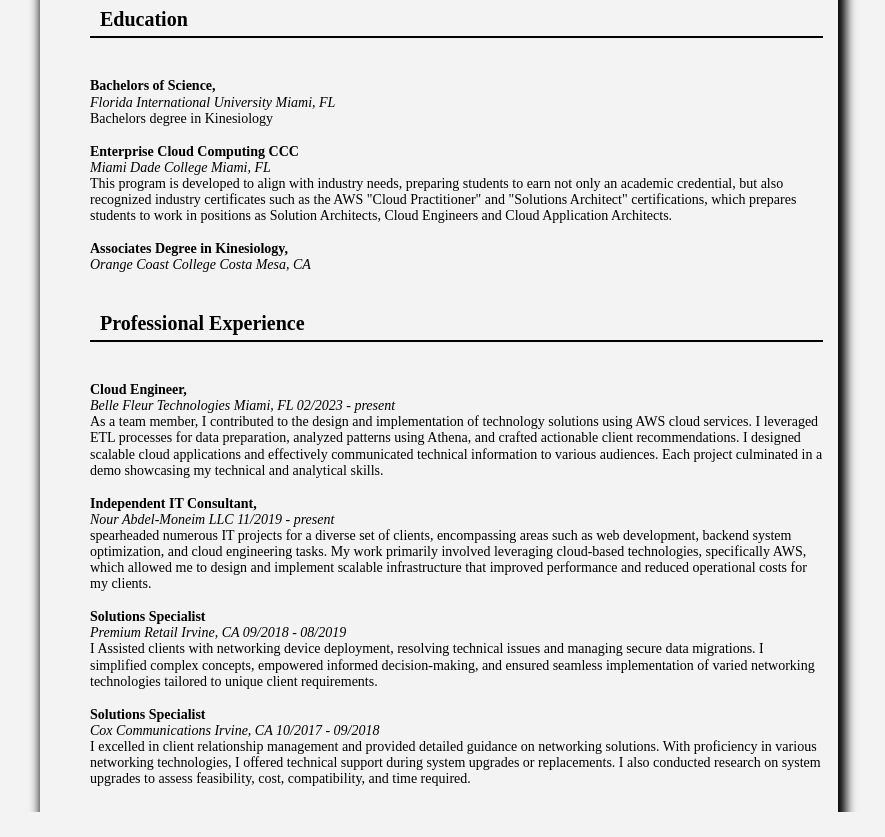
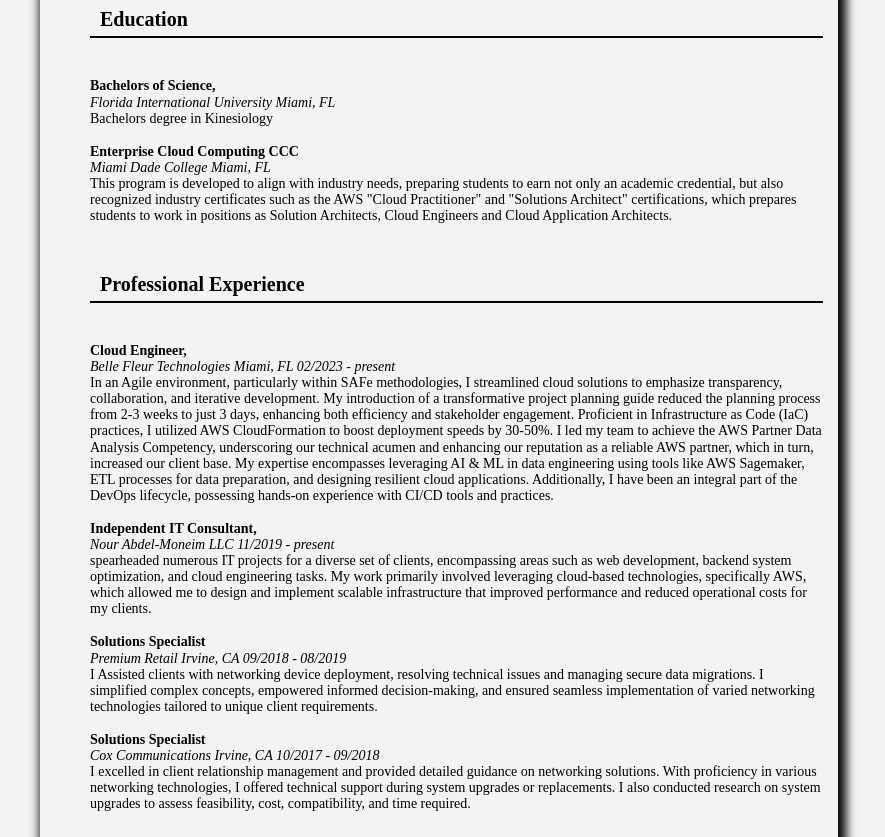
Before and after one commit to abdelmoneimnour24/serverless-cloud-resume-challenge-nour, a plain HTML site: page serverless-resume-challenge/myresumesite/index.html in a window 1280 px wide. Shown: the part 855-1692 px from the top of the page, without its empty margins (201-1086 px from the left). Before the commit the page ends 1667 px from the top, so only its background shows below. Drawn offline with nearby package versions, Linux system fonts and the light colour scheme; no server answers; a script that the page names is missing.

Commit message:
Update index.html

```diff
--- a/serverless-resume-challenge/myresumesite/index.html
+++ b/serverless-resume-challenge/myresumesite/index.html
@@ -78,13 +78,11 @@
                                 <p id="EducationSubtitles">Miami Dade College Miami, FL</p>
                                     <p id="Educationp">This program is developed to align with industry needs, preparing students to earn not only an academic credential, but also recognized industry certificates such as the AWS "Cloud Practitioner" and  "Solutions Architect" certifications, which prepares students to work in positions as Solution Architects, Cloud Engineers and Cloud Application Architects.</p>
 
-                                    <h7 id="EducationTitles">Associates Degree in Kinesiology,</h7><p id="EducationSubtitles">Orange Coast College Costa Mesa, CA</p>
         </div> <!--Education End-->
          <div class="Titlestab"> <!--Professional exp Start-->
                 <h5 id="Titles"> Professional Experience </h5>
                             <h7 id="EducationTitles">Cloud Engineer,</h7><p id="EducationSubtitles">Belle Fleur Technologies Miami, FL 02/2023 - present</p>
-                                <p id="Educationp">As a team member, I contributed to the design and implementation of technology solutions using AWS cloud services. I leveraged ETL processes for data preparation, analyzed patterns using Athena, and crafted actionable client recommendations. I designed scalable cloud applications and effectively communicated technical information to various audiences. Each project culminated in a demo showcasing my technical and analytical skills. </p>
-
+                                <p id="Educationp"> In an Agile environment, particularly within SAFe methodologies, I streamlined cloud solutions to emphasize transparency, collaboration, and iterative development. My introduction of a transformative project planning guide reduced the planning process from 2-3 weeks to just 3 days, enhancing both efficiency and stakeholder engagement. Proficient in Infrastructure as Code (IaC) practices, I utilized AWS CloudFormation to boost deployment speeds by 30-50%. I led my team to achieve the AWS Partner Data Analysis Competency, underscoring our technical acumen and enhancing our reputation as a reliable AWS partner, which in turn, increased our client base. My expertise encompasses leveraging AI & ML in data engineering using tools like AWS Sagemaker, ETL processes for data preparation, and designing resilient cloud applications. Additionally, I have been an integral part of the DevOps lifecycle, possessing hands-on experience with CI/CD tools and practices.</p>
                             <h7 id="EducationTitles">Independent IT Consultant,</h7><p id="EducationSubtitles"> Nour Abdel-Moneim LLC 11/2019 - present</p>
                                 <p id="Educationp"> spearheaded numerous IT projects for a diverse set of clients, encompassing areas such as web development, backend system optimization, and cloud engineering tasks. My work primarily involved leveraging cloud-based technologies, specifically AWS, which allowed me to design and implement scalable infrastructure that improved performance and reduced operational costs for my clients. </p>
 
```
